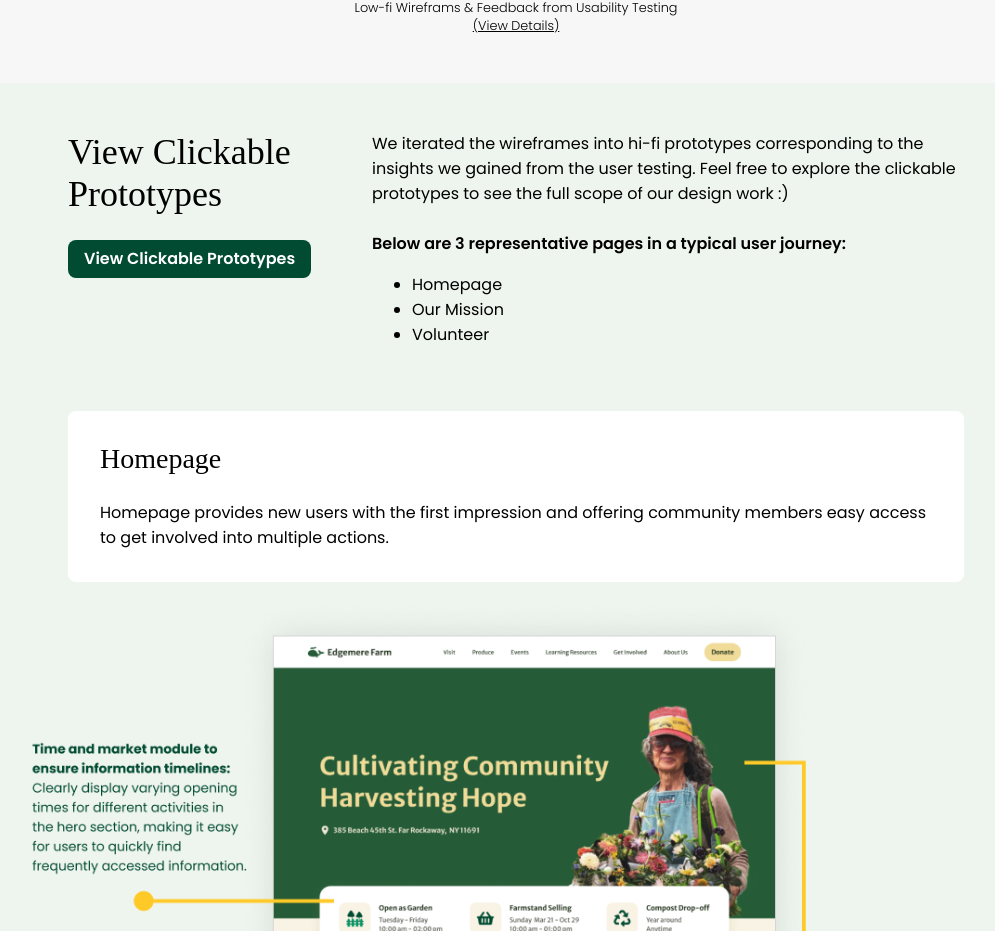
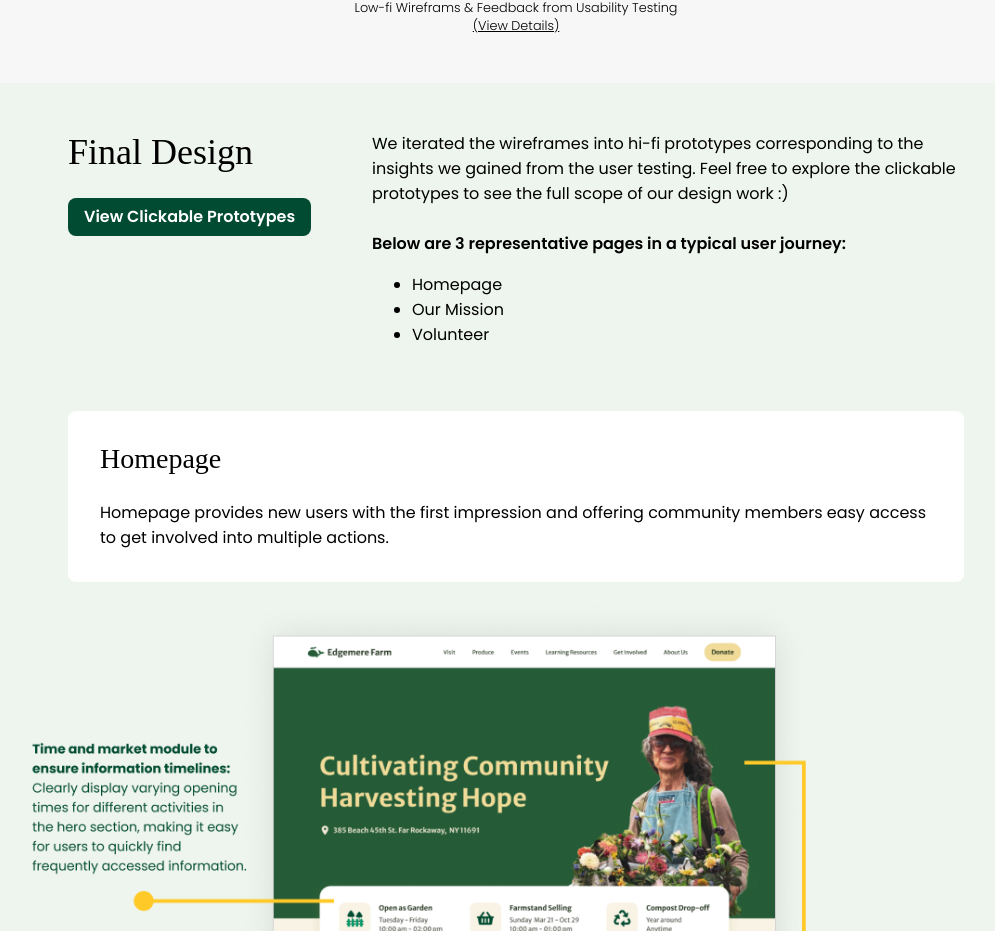
Before and after one commit to czl9707/kiyo-portfolio, a React (Create React App) app: page /Works/EdgemereFarm in a window 1280 px wide. Shown: the part 8129-9060 px from the top of the page, without its empty margins (124-1119 px from the left). Built offline with nearby package versions, Linux system fonts and the light colour scheme.

Commit message:
fix typo

```diff
--- a/src/Works/EdgemereFarm.jsx
+++ b/src/Works/EdgemereFarm.jsx
@@ -82,7 +82,7 @@
             <KeyInsightsAndDesignStrategy />
             <UserJourney />
             <DesignSketchAndUserTesting />
-            <HiFiDesign />
+            <FinalDesign />
             <FinalThoughts />
             <Reflections />
         </>
@@ -580,14 +580,14 @@
     )
 }
 
-function HiFiDesign() {
+function FinalDesign() {
     return (
         <>
             <SectionGrid backgroundColor={COLOR.mint}
                 verticalPadding={SECTION_PADDING.DEFAULT}
                 gridMaxColumn={3} gridMinColumn={2}>
                 <GridCell>
-                    <p className="title-section">View Clickable Prototypes</p>
+                    <p className="title-section">Final Design</p>
                     <br />
                     <ProtoTypesButton />
                 </GridCell>
```
